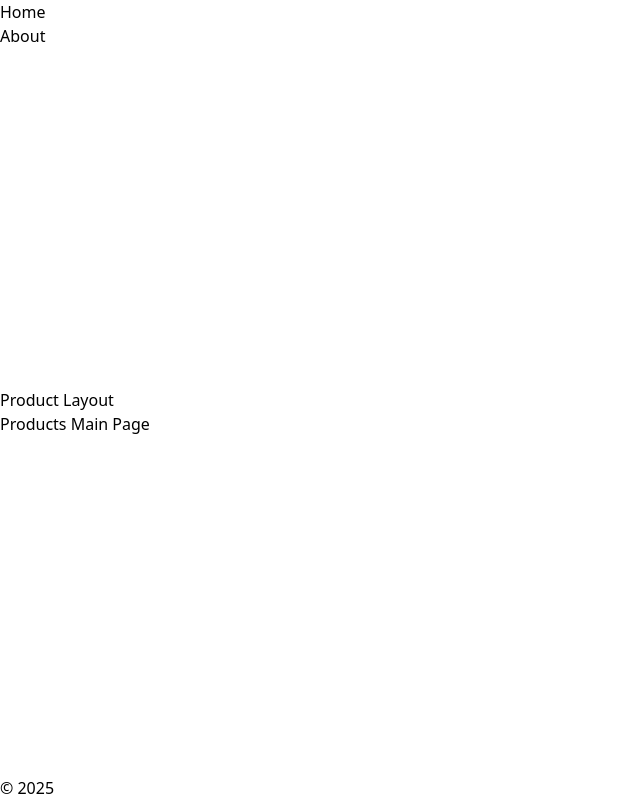
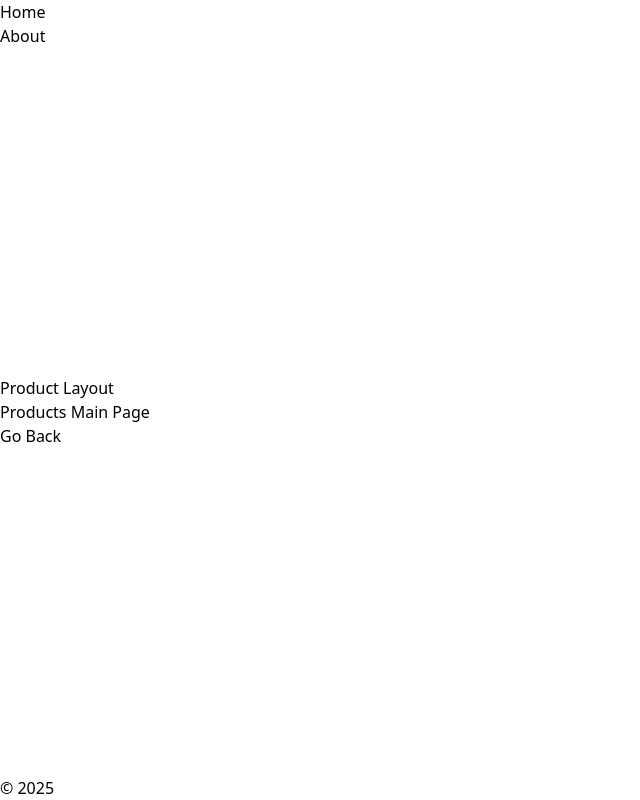
Before and after one commit to Jay200123/NextJs-Tutorial, a Next.js app: page /products in a window 1280 px wide. Shown: the whole page, without its empty margins (0-640 px from the left). Built offline with nearby package versions, Linux system fonts and the light colour scheme.

Commit message:
Add Go Back button to Products page for improved navigation

```diff
--- a/src/app/products/page.tsx
+++ b/src/app/products/page.tsx
@@ -1,7 +1,16 @@
+"use client";
+import { useRouter } from "next/navigation";
+
 export default function Products() {
+  const router = useRouter();
+
+  const handleBack = () => {
+    router.replace("/");
+  };
   return (
     <>
       <h1>Products Main Page</h1>
+      <button onClick={handleBack}>Go Back</button>
     </>
   );
 }
```
